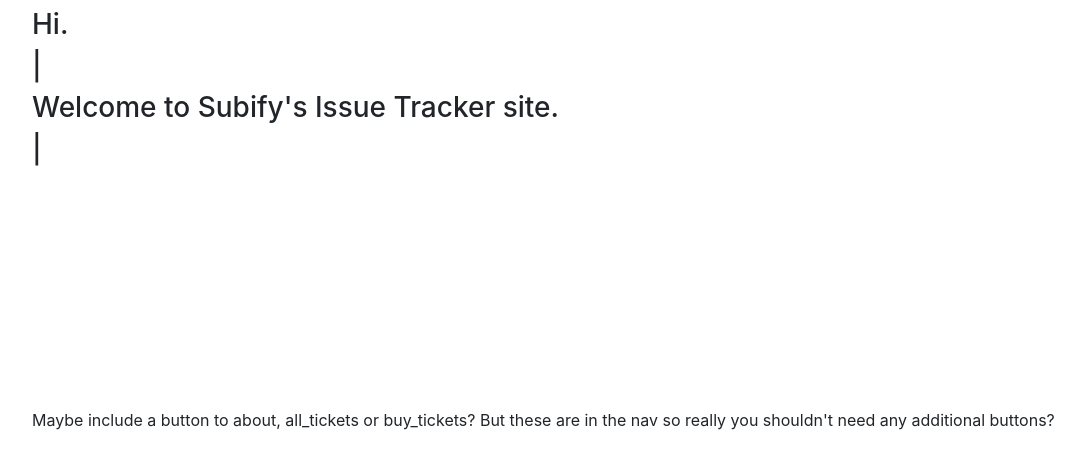
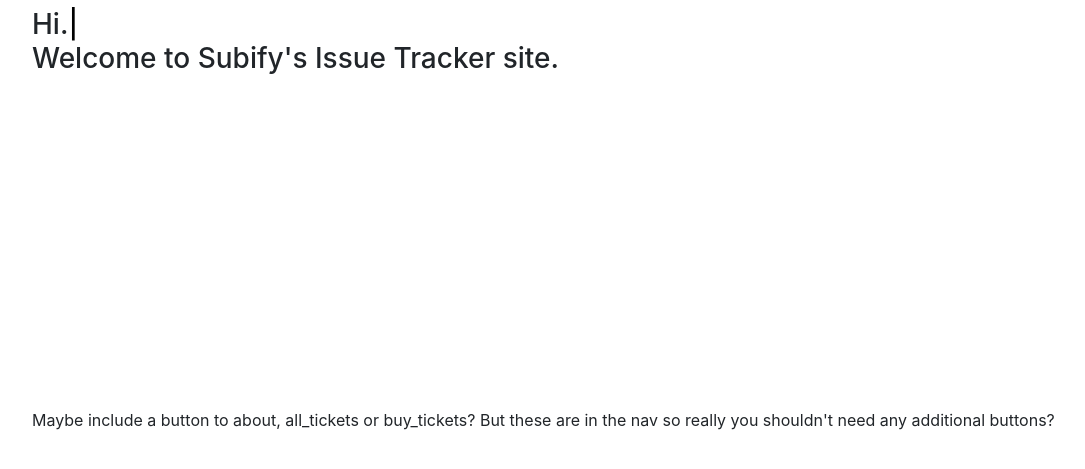
Before and after one commit to jamesahorne/milestone-4, a Django app: page / in a window 1280 px wide. Shown: the part 56-525 px from the top of the page, without its empty margins (53-1138 px from the left). Run offline with Django 3.2, Linux system fonts and the light colour scheme; some libraries are stand-ins or nearby versions.

Commit message:
Add cursor css and animation

```diff
--- a/static/css/style.css
+++ b/static/css/style.css
@@ -1,3 +1,31 @@
+#cursor,
+#cursor2 {
+  animation: 1s blink step-end infinite; }
+
+#cursor2 {
+  display: none; }
+
+.typing-h3 {
+  display: inline; }
+
+@keyframes "blink" {
+  from,
+    to {
+    color: transparent; }
+  50% {
+    color: black; } }
+@-moz-keyframes blink {
+  from,
+    to {
+    color: transparent; }
+  50% {
+    color: black; } }
+@-webkit-keyframes "blink" {
+  from,
+    to {
+    color: transparent; }
+  50% {
+    color: black; } }
 /*        Forms        */
 .accountform {
   padding-top: 20px; }
@@ -76,6 +104,7 @@ body {
 .down-icon {
   margin-top: 33vh;
   width: 100%;
-  text-align: center; }
+  text-align: center;
+  margin-bottom: 8vh; }
 
 /*# sourceMappingURL=style.css.map */
```
Also changed, not shown: 1 other file.
